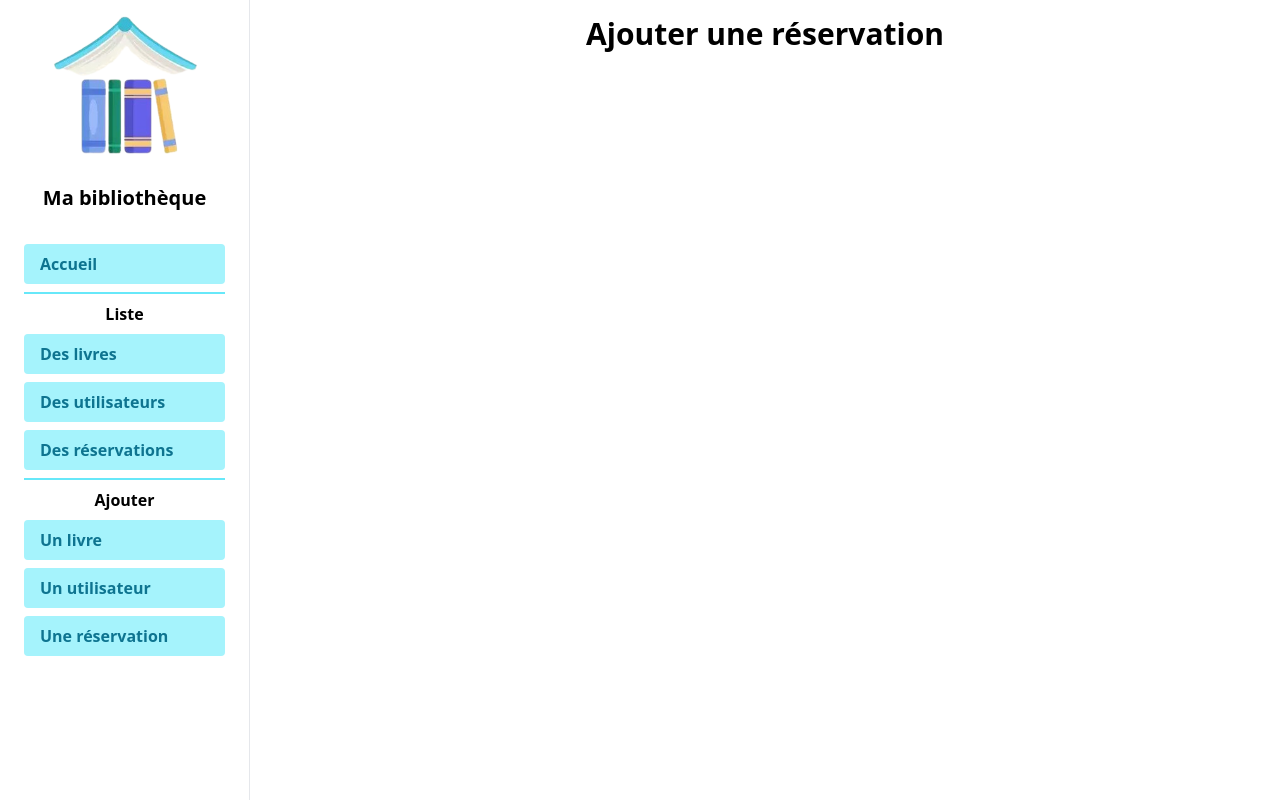
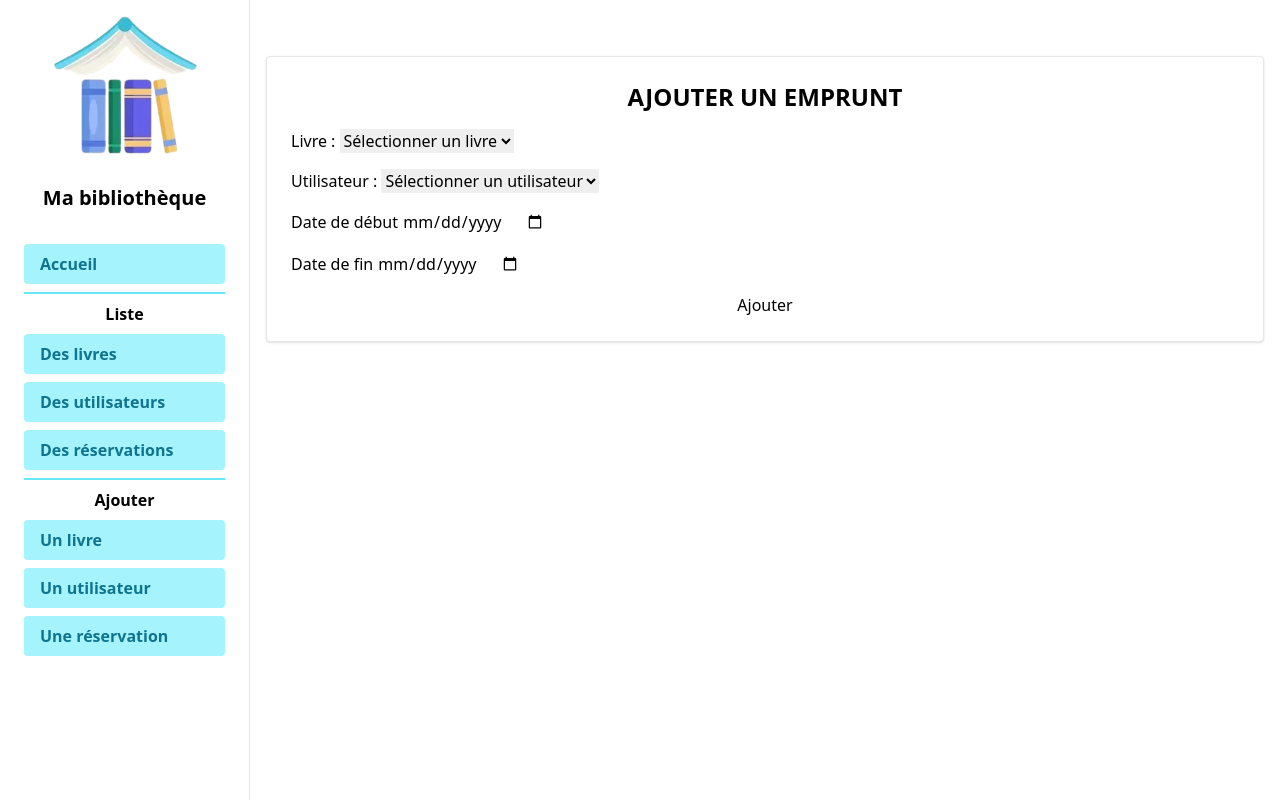
Before and after one commit to math-dev-24/challenge-biblio, a Flask app: page /add-movement in a window 1280 px wide. Run offline with Flask 3, Linux system fonts and the light colour scheme; data that the repository does not hold is empty; some libraries are stand-ins or nearby versions.

Commit message:
update: movement OK

```diff
--- a/Model/movement.py
+++ b/Model/movement.py
@@ -62,3 +62,7 @@ class MovementBook(DbModel):
 
     def get_movement_by_isbn_and_user_id(self, isbn: str, user_id: str) -> dict:
         return self.movement_table.search(where('isbn') == isbn and where('user_id') == user_id)[0]
+
+    def update_movement(self, isbn: str, date_end: str) -> bool:
+        updated_movement: list = self.movement_table.update({'date_end': date_end}, where('isbn') == isbn)
+        return len(updated_movement) > 0
--- a/main.py
+++ b/main.py
@@ -71,7 +71,9 @@ def view_list_movement():
 
 @app.route("/add-movement", methods=["GET"])
 def view_add_movement():
-    return render_template('movement/add-movement.html')
+    books = controller_book.get_all_books()
+    users = controller_user.get_all_users()
+    return render_template('movement/add-movement.html', books=books, users=users)
 
 
 @app.route("/update-movement/<isbn>/<user_id>", methods=["GET"])
@@ -200,6 +202,21 @@ def reserve_book(isbn):
         return jsonify({"error": str(e)}), 400
 
 
+@app.route('/api/v1/book/<isbn>/reserve-update', methods=["POST"])
+def update_reserve_book(isbn):
+    try:
+        data = request.json
+        date_end = data.get('reservation_date_end')
+        print(date_end, isbn)
+        result: bool = controller_movement.update_movement(isbn, date_end)
+        if not result:
+            return jsonify({"error": "Impossible de mettre à jour le mouvement"}), 400
+        movement = controller_movement.get_movements_by_isbn(isbn)[0]
+        return jsonify({"movement": movement}), 200
+    except Exception as e:
+        return jsonify({"error": str(e)}), 400
+
+
 @app.route('/api/v1/book/<isbn>', methods=["DELETE"])
 def delete_book(isbn):
     is_deleted: bool = controller_book.delete_book(isbn)
--- a/templates/movement/add-movement.html
+++ b/templates/movement/add-movement.html
@@ -1,6 +1,36 @@
 {% extends 'base/page.html' %}
 
 {% block content %}
-<h1 class="text-3xl font-bold text-center mt-4 mb-8">Ajouter une réservation</h1>
-
+<div class="container">
+    <aside class="border rounded shadow p-6 bg-white my-14 container mx-auto flex flex-col gap-4">
+        <h1 class="text-2xl text-center uppercase font-bold">Ajouter un emprunt</h1>
+        <div class="form-group">
+            <label for="books">Livre : </label>
+            <select class="form-control" id="books" name="books">
+                <option value="">Sélectionner un livre</option>
+                {% for book in books %}
+                <option value="{{ book.isbn }}">{{ book.title }} - {{ book.author }}</option>
+                {% endfor %}
+            </select>
+        </div>
+        <div class="form-group">
+            <label for="users">Utilisateur : </label>
+            <select class="form-control" id="users" name="users">
+                <option value="">Sélectionner un utilisateur</option>
+                {% for user in users %}
+                <option value="{{ user.id }}">{{ user.first_name }} {{ user.last_name }}</option>
+                {% endfor %}
+            </select>
+        </div>
+        <div>
+            <label for="reservation_date_start">Date de début</label>
+            <input type="date" class="form-control" id="reservation_date_start" name="reservation_date_start">
+        </div>
+        <div>
+            <label for="reservation_date_end">Date de fin</label>
+            <input type="date" class="form-control" id="reservation_date_end" name="reservation_date_end">
+        </div>
+        <button type="submit" class="btn btn-primary">Ajouter</button>
+    </aside>
+</div>
 {% endblock %}
```
Also changed, not shown: Controller/MovementController.py (+9 -0 lines), Model/db.json (+1 -1 lines), templates/movement/update-movement.html (+27 -6 lines).
